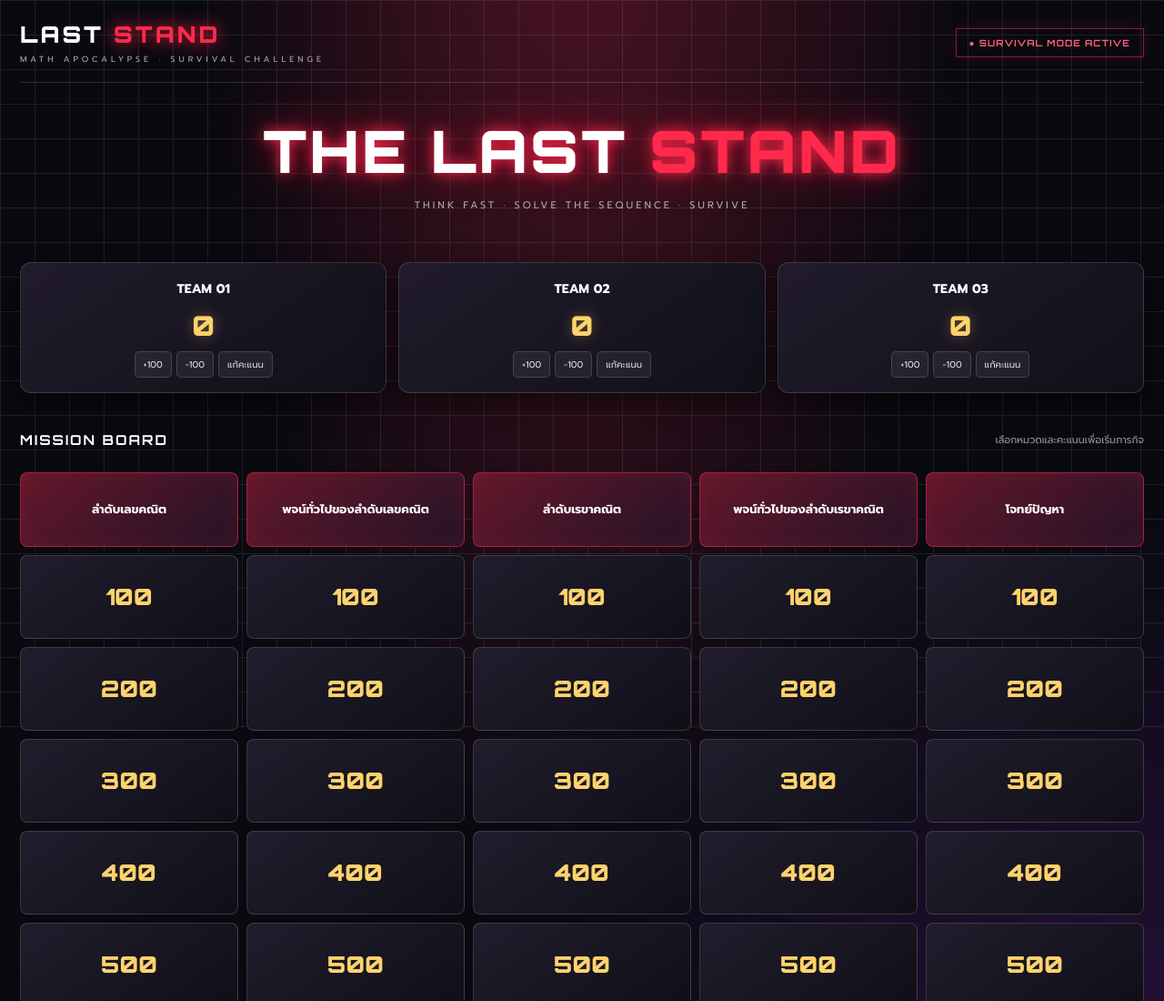
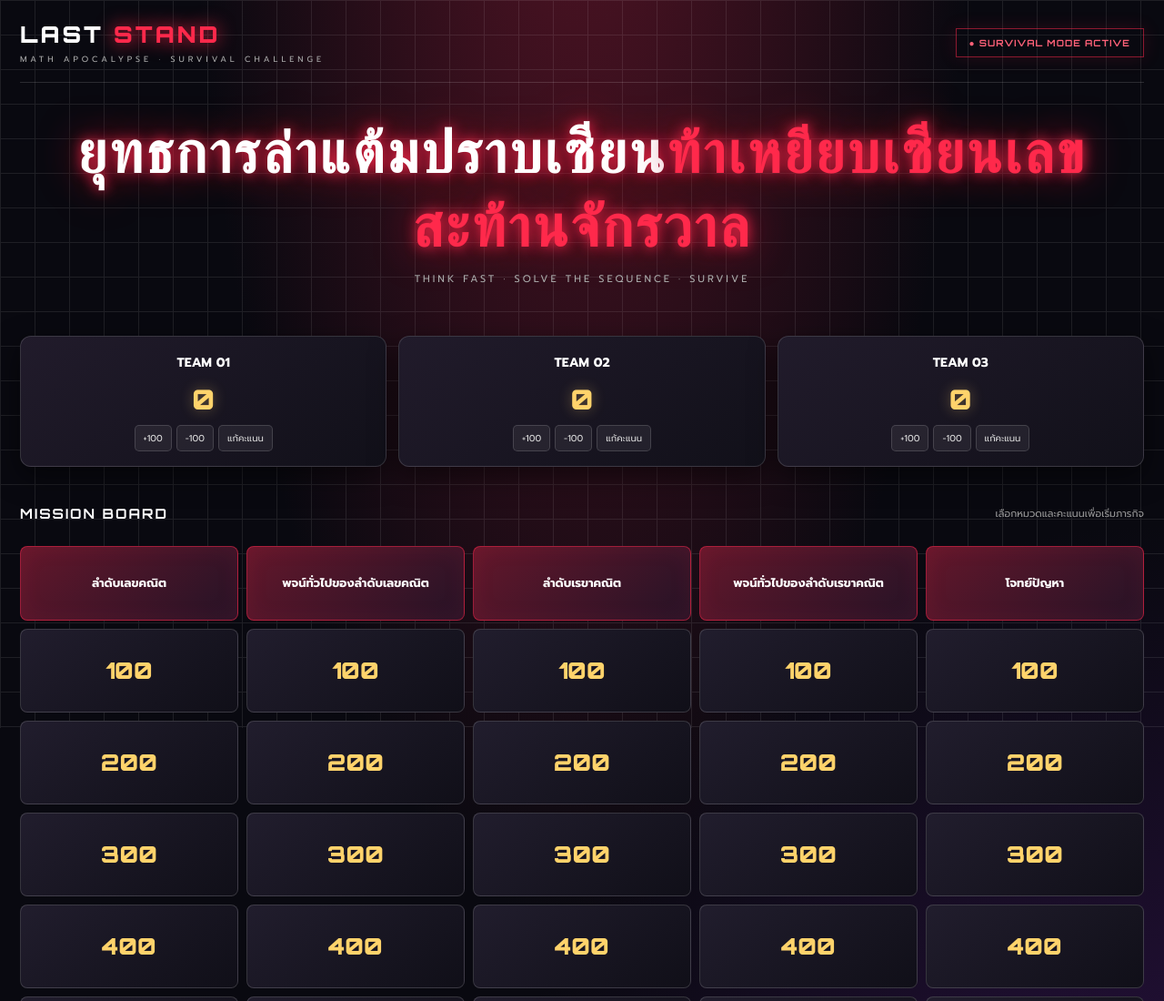
Before and after one commit to marsvys/math-apocalypse, a plain HTML site: page index.html in a window 1280 px wide. Shown: the top 1100 px of the page at 91% size. Drawn offline with Linux system fonts and the light colour scheme.

Commit message:
Update index.html

```diff
--- a/index.html
+++ b/index.html
@@ -71,7 +71,7 @@ button,input,textarea{font:inherit}button{cursor:pointer}
 <body>
 <div class="app">
 <header class="top"><div><div class="logo">LAST <span>STAND</span></div><div class="tag">MATH APOCALYPSE · SURVIVAL CHALLENGE</div></div><div class="live">● SURVIVAL MODE ACTIVE</div></header>
-<section class="hero"><h1>THE LAST <span>STAND</span></h1><p>THINK FAST · SOLVE THE SEQUENCE · SURVIVE</p></section>
+<section class="hero"><h1>ยุทธการล่าแต้มปราบเซียน<span>ท้าเหยียบเซียนเลขสะท้านจักรวาล</span></h1><p>THINK FAST · SOLVE THE SEQUENCE · SURVIVE</p></section>
 <section class="team-grid" id="teams"></section>
 <div class="board-head"><h2>MISSION BOARD</h2><span>เลือกหมวดและคะแนนเพื่อเริ่มภารกิจ</span></div>
 <section class="board" id="board"></section>
```
